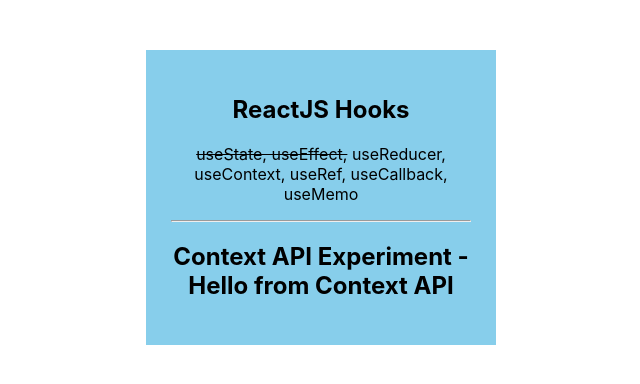
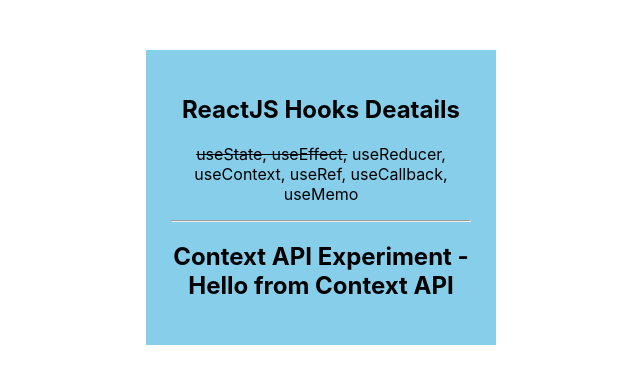
Before and after one commit to mnaresh2012/reactHooks, a React (Create React App) app in the folder react-hooks/: page / in a window 1280 px wide. Shown: the top 384 px of the page, without its empty margins (319-959 px from the left). Built offline with nearby package versions, Linux system fonts and the light colour scheme.

Commit message:
initial commit

```diff
--- a/react-hooks/src/App.tsx
+++ b/react-hooks/src/App.tsx
@@ -16,7 +16,7 @@ function App({title}:UseContextComponentProps) {
   const Description = 'Lorem ipsum dolor sit amet consectetur adipisicing elit. Perferendis soluta facere, accusamus mollitia officiis sequi cupiditate nobis porro minus totam odit sunt, aspernatur dolores fugiat, modi nisi aliquam aperiam iste.';
   return (
     <div className="App">
-      <h2>ReactJS Hooks</h2>
+      <h2>ReactJS Hooks Deatails</h2>
       <p>
         <s>useState, useEffect,</s> useReducer, useContext, useRef, useCallback, useMemo
       </p>
```
